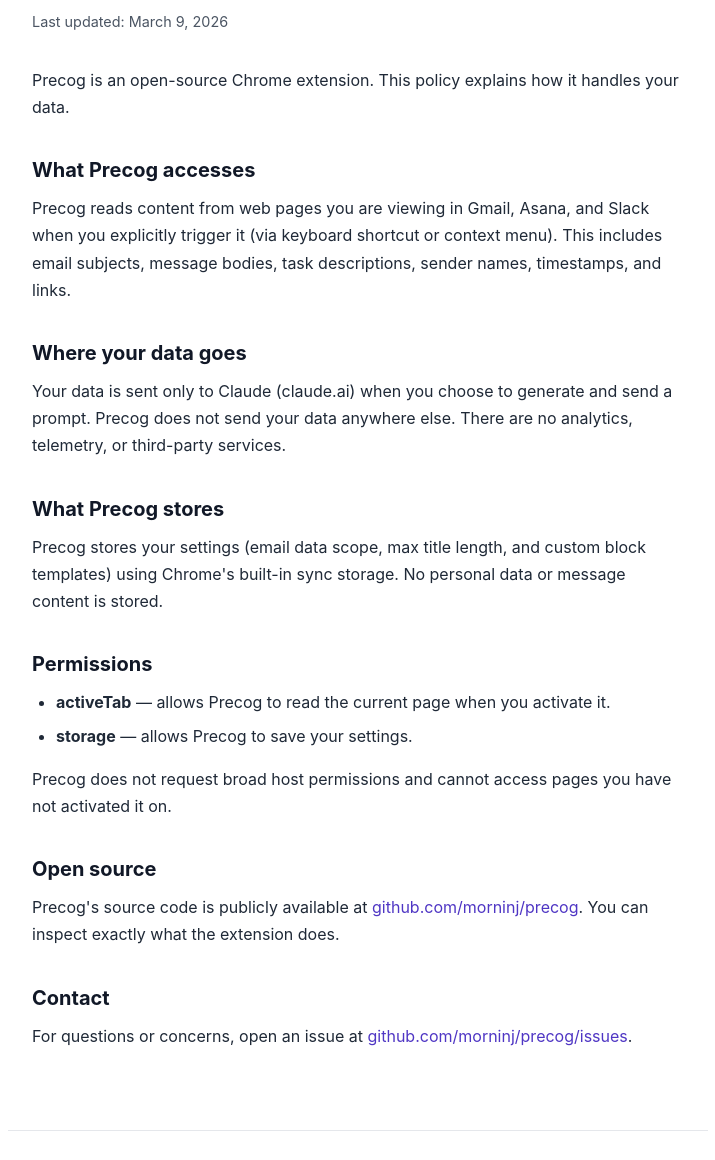
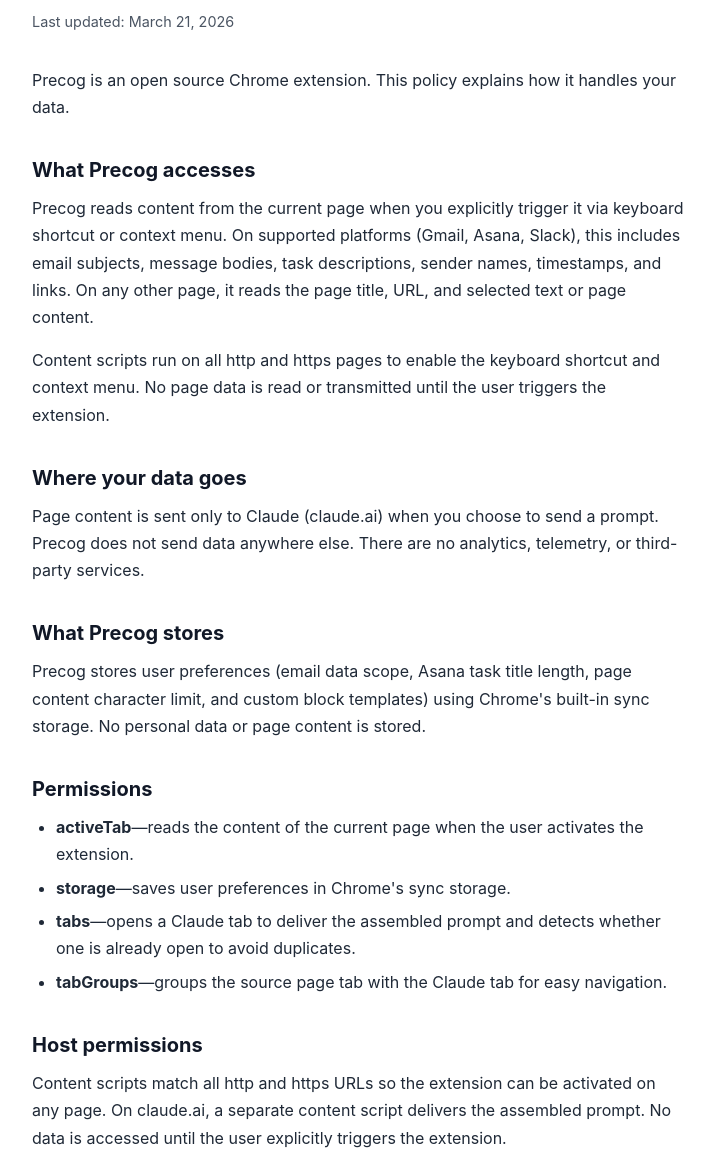
Before and after one commit to morninj/precog, a browser extension: page docs/privacy.html in a window 1280 px wide. Shown: the part 154-1314 px from the top of the page, without its empty margins (282-997 px from the left). Drawn offline with Linux system fonts and the light colour scheme.

Commit message:
Update privacy policy with all permissions and host permissions

```diff
--- a/docs/privacy.html
+++ b/docs/privacy.html
@@ -121,25 +121,30 @@
 
   <main>
     <h1>Privacy policy</h1>
-    <p class="updated">Last updated: March 9, 2026</p>
+    <p class="updated">Last updated: March 21, 2026</p>
 
-    <p>Precog is an open-source Chrome extension. This policy explains how it handles your data.</p>
+    <p>Precog is an open source Chrome extension. This policy explains how it handles your data.</p>
 
     <h2>What Precog accesses</h2>
-    <p>Precog reads content from web pages you are viewing in Gmail, Asana, and Slack when you explicitly trigger it (via keyboard shortcut or context menu). This includes email subjects, message bodies, task descriptions, sender names, timestamps, and links.</p>
+    <p>Precog reads content from the current page when you explicitly trigger it via keyboard shortcut or context menu. On supported platforms (Gmail, Asana, Slack), this includes email subjects, message bodies, task descriptions, sender names, timestamps, and links. On any other page, it reads the page title, URL, and selected text or page content.</p>
+    <p>Content scripts run on all http and https pages to enable the keyboard shortcut and context menu. No page data is read or transmitted until the user triggers the extension.</p>
 
     <h2>Where your data goes</h2>
-    <p>Your data is sent only to Claude (claude.ai) when you choose to generate and send a prompt. Precog does not send your data anywhere else. There are no analytics, telemetry, or third-party services.</p>
+    <p>Page content is sent only to Claude (claude.ai) when you choose to send a prompt. Precog does not send data anywhere else. There are no analytics, telemetry, or third-party services.</p>
 
     <h2>What Precog stores</h2>
-    <p>Precog stores your settings (email data scope, max title length, and custom block templates) using Chrome's built-in sync storage. No personal data or message content is stored.</p>
+    <p>Precog stores user preferences (email data scope, Asana task title length, page content character limit, and custom block templates) using Chrome's built-in sync storage. No personal data or page content is stored.</p>
 
     <h2>Permissions</h2>
     <ul>
-      <li><strong>activeTab</strong> — allows Precog to read the current page when you activate it.</li>
-      <li><strong>storage</strong> — allows Precog to save your settings.</li>
+      <li><strong>activeTab</strong>—reads the content of the current page when the user activates the extension.</li>
+      <li><strong>storage</strong>—saves user preferences in Chrome's sync storage.</li>
+      <li><strong>tabs</strong>—opens a Claude tab to deliver the assembled prompt and detects whether one is already open to avoid duplicates.</li>
+      <li><strong>tabGroups</strong>—groups the source page tab with the Claude tab for easy navigation.</li>
     </ul>
-    <p>Precog does not request broad host permissions and cannot access pages you have not activated it on.</p>
+
+    <h2>Host permissions</h2>
+    <p>Content scripts match all http and https URLs so the extension can be activated on any page. On claude.ai, a separate content script delivers the assembled prompt. No data is accessed until the user explicitly triggers the extension.</p>
 
     <h2>Open source</h2>
     <p>Precog's source code is publicly available at <a href="https://github.com/morninj/precog">github.com/morninj/precog</a>. You can inspect exactly what the extension does.</p>
```
Also changed, not shown: src/manifest.json, 1 other file.
